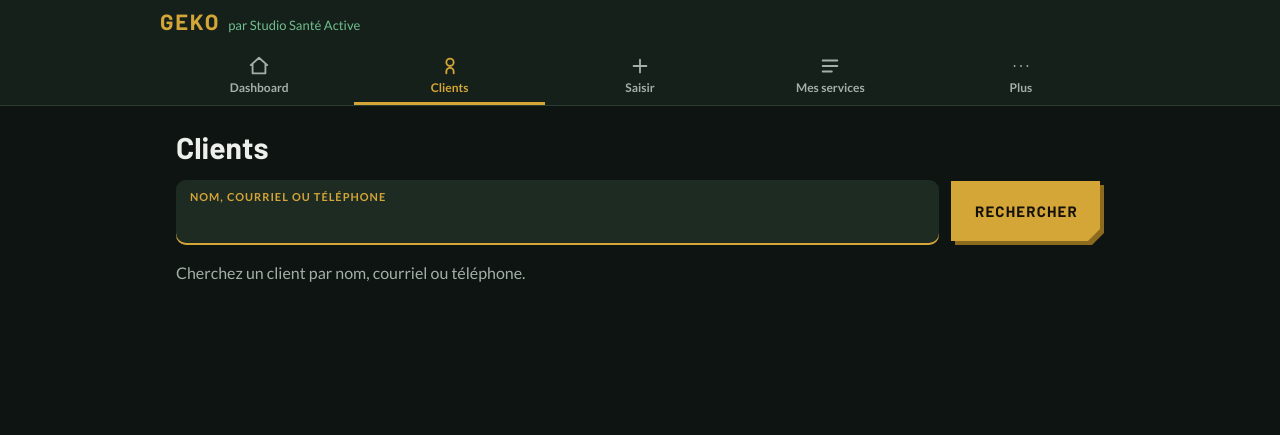
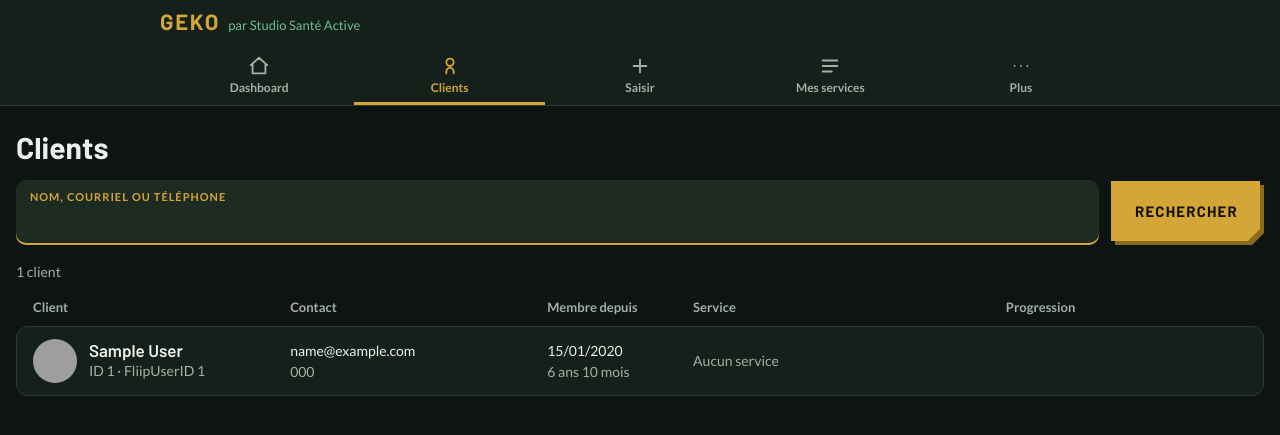
Before and after one commit to paullanza/studio_sante_active, a Rails app: page /fliip_users in a window 1280 px wide. Shown: the top 435 px of the page. Run offline with Rails 7, Linux system fonts and the light colour scheme; a user stored in the database is signed in; tables that the repository leaves empty hold one stand-in row (values such as "Sample post"); style sheets or scripts are compiled from the project's sources; some libraries are stand-ins or nearby versions; grey boxes are pictures that could not be loaded.

Commit message:
List every client again, full width, with photo, membership and progress
Without a search the page lists every client, 50 per page, by name.
Each client is a card on every width, laid out in columns from 1024 px
on a full-width page (content_for :page_wide). Cards show the Fliip
photo (or initials), « Membre depuis » with its length, and the time and
séances progress bars of the main service.

Co-Authored-By: Claude Opus 5.5 <noreply@anthropic.com>

```diff
--- a/app/assets/stylesheets/studio/_layout.scss
+++ b/app/assets/stylesheets/studio/_layout.scss
@@ -77,6 +77,12 @@ body:has(.top-nav) .brand-bar {
   max-width: var(--page-max-width);
   margin: 0 auto;
   padding: 8px var(--gutter-right) calc(32px + var(--safe-bottom)) var(--gutter-left);
+}
+
+// A page that needs the whole screen on desktop (lists with many columns).
+// Declared with content_for(:page_wide, true).
+.page--wide {
+  max-width: var(--page-wide-max-width);
 }
 
 // A narrow centred column for short forms (sign in, sign up, help pages).
--- a/app/assets/stylesheets/studio/_search.scss
+++ b/app/assets/stylesheets/studio/_search.scss
@@ -1,5 +1,5 @@
-// Search pages (Clients): the search bar, result cards and rows that open a
-// record, and the « Précédent / Suivant » pager.
+// Search pages (Clients): the search bar, the client cards and the
+// « Précédent / Suivant » pager.
 .search-form {
   display: flex;
   flex-direction: column;
@@ -25,45 +25,113 @@
   }
 }
 
-// A whole card is the link.
+// Photo, or initials when Fliip has none.
+.avatar {
+  flex: none;
+  width: 44px;
+  height: 44px;
+  border-radius: 50%;
+  object-fit: cover;
+  background: var(--surface-2);
+}
+
+.avatar--initials {
+  display: inline-flex;
+  align-items: center;
+  justify-content: center;
+  border: 1px solid var(--border);
+  color: var(--text-muted);
+  font-family: var(--font-heading);
+  font-size: 15px;
+  font-weight: 600;
+}
+
+// A client: a card on a phone; from 1024 px the same card lays its parts out
+// in columns under .client-list__head. The name's link covers the whole card.
 .client-card {
-  gap: 4px;
+  position: relative;
+  transition: border-color 0.15s ease;
+}
+
+.client-card:hover {
+  border-color: var(--border-strong);
+}
+
+.client-card__link {
   color: var(--text);
   text-decoration: none;
 }
 
-.client-card:hover {
-  border-color: var(--border-strong);
-  color: var(--text);
+.client-card__link::after {
+  content: "";
+  position: absolute;
+  inset: 0;
+  border-radius: inherit;
+}
+
+.client-card:hover .client-card__link {
+  color: var(--brand-light);
 }
 
 .client-name {
   font-family: var(--font-heading);
   font-size: 17px;
   font-weight: 600;
+  line-height: 1.2;
 }
 
-.client-card__contact {
+.client-card__who {
+  display: flex;
+  align-items: center;
+  gap: 12px;
+  min-width: 0;
+}
+
+.client-card__name,
+.client-card__contact,
+.client-card__since {
   display: flex;
   flex-direction: column;
-  font-size: 14px;
+  min-width: 0;
 }
 
-.client-card__email,
-.client-table__email {
+.client-card__email {
   overflow-wrap: anywhere;
 }
 
-.client-card .main-service {
-  margin-top: 8px;
-  padding-top: 10px;
-  border-top: 1px solid var(--border);
+.client-card__since {
+  flex-direction: row;
+  flex-wrap: wrap;
+  column-gap: 8px;
+}
+
+.client-card__label {
+  color: var(--text-muted);
+}
+
+.client-card__progress {
+  display: flex;
+  flex-direction: column;
+  gap: 6px;
+}
+
+.client-card__progress:empty {
+  display: none;
 }
 
 .main-service {
   display: flex;
   flex-direction: column;
   gap: 6px;
+  min-width: 0;
+}
+
+// The service link sits above the card's link.
+.main-service__name {
+  position: relative;
+  z-index: 1;
+  align-self: flex-start;
+  font-weight: 700;
 }
 
 .main-service__meta {
@@ -73,24 +141,44 @@
   gap: 8px;
 }
 
-// A table row that opens its record: the link in the first cell covers the row.
-.row-link {
-  position: relative;
+.client-list__head {
+  display: none;
 }
 
-.row-link__target {
-  color: var(--text);
-  text-decoration: none;
-}
+@media (min-width: 1024px) {
+  .client-list {
+    --client-columns: minmax(220px, 1.3fr) minmax(200px, 1.3fr) minmax(110px, 0.7fr) minmax(240px, 1.6fr) minmax(220px, 1.3fr);
+  }
 
-.row-link__target::after {
-  content: "";
-  position: absolute;
-  inset: 0;
-}
+  .client-list__head {
+    display: grid;
+    grid-template-columns: var(--client-columns);
+    gap: 16px;
+    padding: 0 17px 8px;
+    color: var(--text-muted);
+    font-size: 13px;
+    font-weight: 700;
+  }
 
-.row-link:hover .row-link__target {
-  color: var(--brand-light);
+  .client-card {
+    display: grid;
+    grid-template-columns: var(--client-columns);
+    align-items: center;
+    gap: 16px;
+    padding: 12px 16px;
+  }
+
+  .client-card__since {
+    flex-direction: column;
+  }
+
+  .client-card__label {
+    display: none;
+  }
+
+  .client-card__progress:empty {
+    display: block;
+  }
 }
 
 .pager {
--- a/app/assets/stylesheets/studio/_tokens.scss
+++ b/app/assets/stylesheets/studio/_tokens.scss
@@ -66,4 +66,5 @@
   --primary-height: 52px;
   --gutter: 16px;
   --page-max-width: 960px;
+  --page-wide-max-width: 1680px;
 }
--- a/app/controllers/fliip_users_controller.rb
+++ b/app/controllers/fliip_users_controller.rb
@@ -8,14 +8,10 @@ class FliipUsersController < ApplicationController
     @query = params[:query].to_s.strip
     @recent_services_by_user_id = {}
 
-    if @query.present?
-      scope = FliipUser.search(@query)
-        .includes(:fliip_contracts, fliip_services: [ :service_definition, :service_usage_adjustments ])
-      @pagy, @fliip_users = pagy(scope)
-    else
-      @pagy = nil
-      @fliip_users = []
-    end
+    scope = @query.present? ? FliipUser.search(@query) : FliipUser.order(:user_lastname, :user_firstname)
+    @pagy, @fliip_users = pagy(
+      scope.includes(:fliip_contracts, fliip_services: [ :service_definition, :service_usage_adjustments ])
+    )
 
     # Each client's main service, else their best active abonnement.
     @fliip_users.each do |u|
--- /dev/null
+++ b/app/helpers/fliip_users_helper.rb
@@ -0,0 +1,29 @@
+# Client details on the new layout: photo and membership length.
+module FliipUsersHelper
+  FLIIP_DEFAULT_IMAGE = "/default.png".freeze
+
+  # The client's Fliip photo, or their initials when Fliip only has its default image.
+  def client_avatar(client)
+    if client.user_image.present? && !client.user_image.end_with?(FLIIP_DEFAULT_IMAGE)
+      image_tag client.user_image, alt: "", class: "avatar", width: 44, height: 44,
+        loading: "lazy", referrerpolicy: "no-referrer"
+    else
+      initials = "#{client.user_firstname.to_s.first}#{client.user_lastname.to_s.first}".upcase
+      tag.span(initials.presence || "?", class: "avatar avatar--initials", aria: { hidden: true })
+    end
+  end
+
+  # « 5 ans 7 mois », « 3 mois », « Moins d'un mois ».
+  def membership_length(since, today: Date.current)
+    return if since.blank? || since > today
+
+    months = (today.year * 12 + today.month) - (since.year * 12 + since.month)
+    months -= 1 if today.day < since.day
+    years, months = months.divmod(12)
+
+    parts = []
+    parts << "#{years} #{years == 1 ? 'an' : 'ans'}" if years.positive?
+    parts << "#{months} mois" if months.positive?
+    parts.any? ? parts.join(" ") : "Moins d'un mois"
+  end
+end
--- /dev/null
+++ b/app/views/fliip_users/_client_card.html.erb
@@ -0,0 +1,28 @@
+<%# One client in the Clients list: a card on a phone, a row of cards' columns from 1024 px.
+    The name's link covers the card; the service link sits above it. Locals: client, recent. %>
+<li class="card client-card">
+  <div class="client-card__who">
+    <%= client_avatar(client) %>
+    <div class="client-card__name">
+      <%= link_to client.full_name, fliip_user_path(client), class: "client-name client-card__link" %>
+      <span class="text-muted text-small numeric">ID <%= client.id %> · FliipUserID <%= client.remote_id %></span>
+    </div>
+  </div>
+
+  <div class="client-card__contact text-small">
+    <span class="client-card__email"><%= client.user_email.presence || "—" %></span>
+    <span class="numeric text-muted"><%= [ client.user_phone1, client.user_phone2 ].compact_blank.first || "—" %></span>
+  </div>
+
+  <div class="client-card__since text-small">
+    <span class="client-card__label">Membre depuis</span>
+    <% if client.member_since %>
+      <span class="numeric"><%= l(client.member_since) %></span>
+      <span class="text-muted"><%= membership_length(client.member_since) %></span>
+    <% else %>
+      <span class="text-muted">—</span>
+    <% end %>
+  </div>
+
+  <%= render "fliip_users/main_service", item: recent[client.id] %>
+</li>
--- a/app/views/fliip_users/_main_service.html.erb
+++ b/app/views/fliip_users/_main_service.html.erb
@@ -1,21 +1,34 @@
-<%# A client's main service (or, without one, their active abonnement) with its status badge. Local: item. %>
+<%# A client's main service (or, without one, their active abonnement): name, badge,
+    then the time and séances progress bars. Renders two grid cells of the client card. Local: item. %>
 <% case item %>
 <% when FliipService %>
-  <span class="main-service">
-    <span class="main-service__name"><%= item.service_name.presence || "Service ##{item.id}" %></span>
+  <div class="main-service">
+    <%= link_to item.service_name.presence || "Service ##{item.id}", fliip_service_path(item), class: "main-service__name" %>
     <span class="main-service__meta">
       <%= service_status_badge(item) %>
-      <% if item.expire_date %><span class="text-muted text-small">Fin <%= l(item.expire_date) %></span><% end %>
+      <span class="text-muted text-small numeric">
+        <%= [ "Service ##{item.id}", ("Achat ##{item.remote_purchase_id}" if item.remote_purchase_id), item.duration.presence ].compact.join(" · ") %>
+      </span>
     </span>
-  </span>
+  </div>
+  <% time_pct = item.time_progress_percent || 0 %>
+  <% paid_pct = item.paid_progress_percent || 0 %>
+  <div class="client-card__progress">
+    <%= bar_with_label(percent: time_pct, label: "#{item.time_range_label} • #{time_pct}%",
+          bg_class: progress_base_color(time_pct)) %>
+    <%= bar_with_label(percent: paid_pct, label: paid_progress_label(item, paid_pct),
+          bg_class: paid_progress_bg_class(item, paid_pct, time_pct)) %>
+  </div>
 <% when FliipContract %>
-  <span class="main-service">
+  <div class="main-service">
     <span class="main-service__name">Abonnement · <%= item.membership_name.presence || "##{item.id}" %></span>
     <span class="main-service__meta">
       <%= contract_status_badge(item) %>
       <% if item.end_date %><span class="text-muted text-small">Fin <%= l(item.end_date) %></span><% end %>
     </span>
-  </span>
+  </div>
+  <div class="client-card__progress"></div>
 <% else %>
-  <span class="text-muted text-small">Aucun service</span>
+  <div class="main-service"><span class="text-muted text-small">Aucun service</span></div>
+  <div class="client-card__progress"></div>
 <% end %>
--- a/app/views/fliip_users/index.html.erb
+++ b/app/views/fliip_users/index.html.erb
@@ -1,5 +1,6 @@
 <% content_for :nav_section, "clients" %>
 <% content_for :title, "Clients" %>
+<% content_for :page_wide, true %>
 
 <div class="stack">
   <div class="page-header">
@@ -17,48 +18,35 @@
     <button type="submit" class="btn btn--primary">Rechercher</button>
   <% end %>
 
-  <% if @query.blank? %>
-    <p class="text-muted">Cherchez un client par nom, courriel ou téléphone.</p>
-  <% elsif @fliip_users.empty? %>
-    <p class="text-muted">Aucun client ne correspond à « <%= @query %> ».</p>
+  <% if @fliip_users.empty? %>
+    <p class="text-muted">
+      <%= @query.present? ? "Aucun client ne correspond à « #{@query} »." : "Aucun client." %>
+    </p>
   <% else %>
-    <p class="text-muted text-small numeric"><%= pluralize(@pagy.count, "client") %></p>
+    <p class="text-muted text-small numeric">
+      <%= pluralize(@pagy.count, "client") %><% if @query.present? %> pour « <%= @query %> » · <%= link_to "Tous les clients", fliip_users_path %><% end %>
+    </p>
 
-    <ul class="list until-tablet">
-      <%= render partial: "fliip_users/search_result", collection: @fliip_users, as: :client,
-            locals: { recent: @recent_services_by_user_id } %>
-    </ul>
-
-    <table class="table from-tablet client-table">
-      <thead>
-        <tr><th>Client</th><th>Téléphone</th><th>Courriel</th><th>Service</th></tr>
-      </thead>
-      <tbody>
-        <% @fliip_users.each do |client| %>
-          <% item = @recent_services_by_user_id[client.id] %>
-          <tr class="row-link">
-            <td>
-              <%= link_to client.full_name, fliip_user_path(client), class: "client-name row-link__target" %>
-              <div class="text-muted text-small numeric">ID <%= client.id %> · FliipUserID <%= client.remote_id %></div>
-            </td>
-            <td class="numeric"><%= [ client.user_phone1, client.user_phone2 ].compact_blank.first || "—" %></td>
-            <td class="client-table__email"><%= client.user_email.presence || "—" %></td>
-            <td><%= render "fliip_users/main_service", item: item %></td>
-          </tr>
-        <% end %>
-      </tbody>
-    </table>
+    <div class="client-list">
+      <div class="client-list__head" aria-hidden="true">
+        <span>Client</span><span>Contact</span><span>Membre depuis</span><span>Service</span><span>Progression</span>
+      </div>
+      <ul class="list">
+        <%= render partial: "fliip_users/client_card", collection: @fliip_users, as: :client,
+              locals: { recent: @recent_services_by_user_id } %>
+      </ul>
+    </div>
 
     <% if @pagy.pages > 1 %>
       <nav class="pager" aria-label="Pages">
         <% if @pagy.previous %>
-          <%= link_to "Précédent", fliip_users_path(query: @query, page: @pagy.previous), class: "btn btn--ghost", rel: "prev" %>
+          <%= link_to "Précédent", fliip_users_path(query: @query.presence, page: @pagy.previous), class: "btn btn--ghost", rel: "prev" %>
         <% else %>
           <span></span>
         <% end %>
         <span class="text-muted text-small numeric">Page <%= @pagy.page %> sur <%= @pagy.pages %></span>
         <% if @pagy.next %>
-          <%= link_to fliip_users_path(query: @query, page: @pagy.next), class: "btn btn--secondary", rel: "next" do %>
+          <%= link_to fliip_users_path(query: @query.presence, page: @pagy.next), class: "btn btn--secondary", rel: "next" do %>
             <%= safe_join([ "Suivant", button_arrow ]) %>
           <% end %>
         <% else %>
--- a/app/views/layouts/studio.html.erb
+++ b/app/views/layouts/studio.html.erb
@@ -36,7 +36,7 @@
       <%= render "shared/studio_flash" %>
     </div>
 
-    <main class="page" id="contenu">
+    <main class="<%= class_names("page", "page--wide" => content_for?(:page_wide)) %>" id="contenu">
       <%= yield %>
     </main>
   </body>
```
Also changed, not shown: app/views/fliip_users/_search_result.html.erb (deleted, +0 -12 lines), docs/ui.md (+7 -4 lines), spec/helpers/fliip_users_helper_spec.rb (added, +38 -0 lines), spec/requests/fliip_users_spec.rb (+12 -2 lines).
